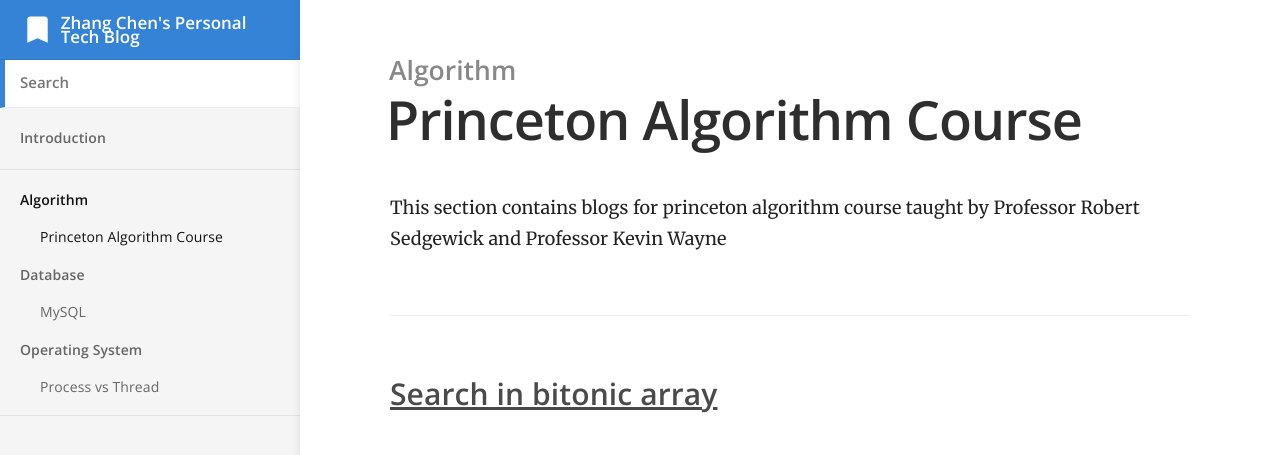
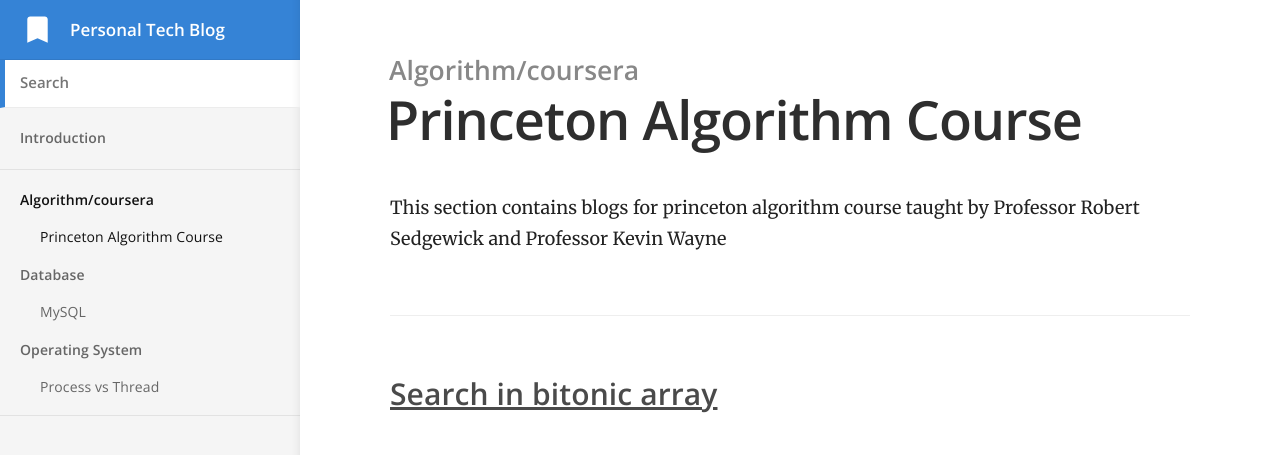
Before and after one commit to shadowoom/shadowoom.github.io, a Jekyll site: the page built from _docs/algorithm/coursera.html, in a window 1280 px wide. Shown: the top 455 px of the page. Built offline with Jekyll 4.4.1, drawn with Linux system fonts in a browser that asks for light colours.

Commit message:
modify search-in-bitonic-array.html

```diff
--- a/_config.yml
+++ b/_config.yml
@@ -1,7 +1,7 @@
 # ----
 # Site
 
-title: Zhang Chen's Personal Tech Blog
+title: Personal Tech Blog
 url: "https://shadowoom.github.io"
 baseurl:
 google_analytics_key:
--- a/_docs/algorithm/coursera.html
+++ b/_docs/algorithm/coursera.html
@@ -1,6 +1,6 @@
 ---
 title: Princeton Algorithm Course
-category: Algorithm
+category: Algorithm/coursera
 order: 1
 ---
 
```
